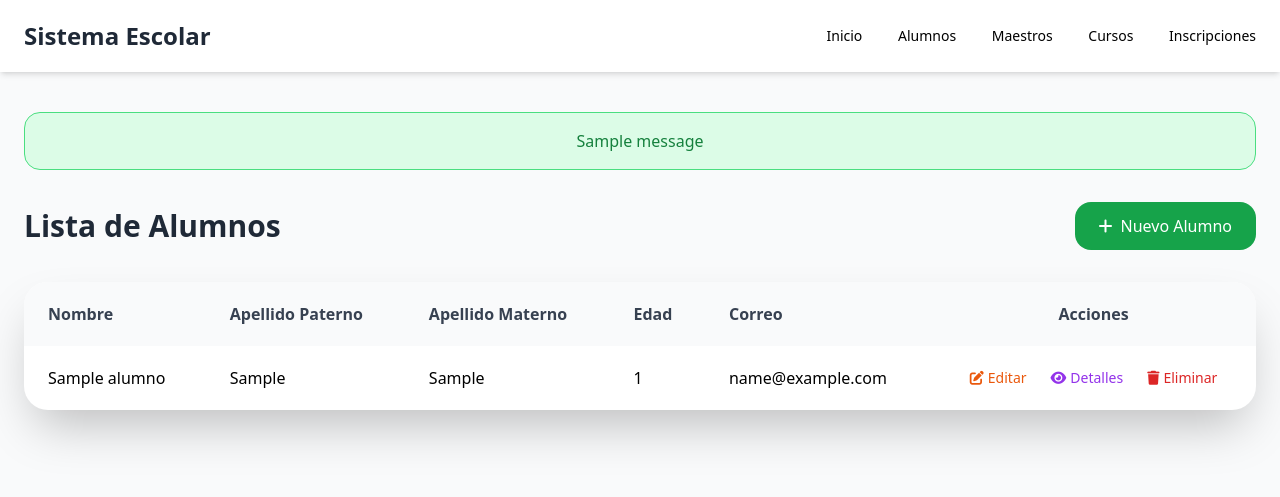
After one commit to sarahisilva512-byte/flaskBDICO801, a Flask app: page /Alumnos in a window 1280 px wide. The commit adds this page. Shown: the top 497 px of the page. Run offline with Flask 3, Linux system fonts and the light colour scheme; tables that the repository leaves empty hold one stand-in row (values such as "Sample post"); one stand-in notice (Sample message) is shown; some libraries are stand-ins or nearby versions.

Commit message:
Alumnos 10/04/26

```diff
--- a/app.py
+++ b/app.py
@@ -2,27 +2,43 @@ from flask import Flask, render_template, request, redirect, url_for, flash
 from flask_wtf.csrf import CSRFProtect
 from flask_migrate import Migrate
 from config import DevelopmentConfig
-
 from models import db, Alumnos, Maestros, Cursos
 import forms
 
+# Importar Blueprints
+from maestros.routes import maestros_bp
+from cursos.routes import cursos_bp
+from inscripciones.routes import inscripciones_bp
+
 app = Flask(__name__)
+
+# ==================== CONFIGURACIÓN DE BASE DE DATOS (SQLite) ====================
+import os
+basedir = os.path.abspath(os.path.dirname(__file__))
+app.config['SQLALCHEMY_DATABASE_URI'] = 'sqlite:///' + os.path.join(basedir, 'instance', 'escuela.db')
+app.config['SQLALCHEMY_TRACK_MODIFICATIONS'] = False
+# =============================================================================
+
 app.config.from_object(DevelopmentConfig)
 
 db.init_app(app)
 migrate = Migrate(app, db)
 csrf = CSRFProtect(app)
 
+app.register_blueprint(maestros_bp)
+app.register_blueprint(cursos_bp)
+app.register_blueprint(inscripciones_bp)
+
+# ========================== RUTAS ==========================
+
 @app.route("/")
+@app.route("/index")
 def index():
     return render_template("index.html")
 
-
-
-# ALUMNOS
-
-@app.route("/usuarios", methods=["GET", "POST"])
-def usuario():
+# ALUMNOS - Lista + Registro
+@app.route("/Alumnos", methods=["GET", "POST"])
+def alumnos():
     form = forms.UserForm(request.form)
 
     if request.method == 'POST' and form.validate():
@@ -35,81 +51,97 @@ def usuario():
         )
         db.session.add(nuevo)
         db.session.commit()
+        flash("Alumno guardado correctamente")
+        return redirect(url_for('alumnos'))
 
-        flash("Alumno guardado correctamente")
-        return redirect(url_for('usuario'))
-
-    lista = Alumnos.query.all()
-    return render_template('usuarios.html', form=form, alumnos=lista)
+    lista_alumnos = Alumnos.query.all()
+    return render_template("Alumnos.html", form=form, alumnos=lista_alumnos)
 
 
-# MAESTROS
+# MODIFICAR
 
-@app.route("/maestros", methods=["GET", "POST"])
-def maestros():
-    form = forms.MaestroForm(request.form)
+@app.route("/modificar", methods=["GET", "POST"])
+def modificar():
+    form = forms.UserForm(request.form)
+
+    if request.method == 'GET':
+        id_alumno = request.args.get('id')
+        if id_alumno:
+            alum = Alumnos.query.get_or_404(id_alumno)
+            form.id.data = alum.id
+            form.nombre.data = alum.nombre
+            form.apaterno.data = alum.apaterno
+            form.amaterno.data = alum.amaterno
+            form.edad.data = alum.edad
+            form.correo.data = alum.email
 
     if request.method == 'POST' and form.validate():
-        nuevo = Maestros(
-            matricula=form.matricula.data,
-            nombre=form.nombre.data,
-            apellidos=form.apellidos.data,
-            especialidad=form.especialidad.data,
-            email=form.correo.data
-        )
-        db.session.add(nuevo)
+        id_alumno = form.id.data
+        alum = Alumnos.query.get_or_404(id_alumno)
+
+        alum.nombre = form.nombre.data
+        alum.apaterno = form.apaterno.data
+        alum.amaterno = form.amaterno.data
+        alum.edad = form.edad.data
+        alum.email = form.correo.data
+
         db.session.commit()
+        flash("Alumno modificado correctamente")
+        return redirect(url_for('alumnos'))
 
-        flash("Maestro guardado correctamente")
-        return redirect(url_for('maestros'))
-
-    lista = Maestros.query.all()
-    return render_template('maestros.html', form=form, maestros=lista)
+    return render_template("modificar.html", form=form)
 
 
-# CURSOS
+# ELIMINAR
 
-@app.route("/cursos", methods=["GET", "POST"])
-def cursos():
+@app.route("/eliminar", methods=["GET", "POST"])
+def eliminar():
+    form = forms.UserForm(request.form)
+
+    if request.method == 'GET':
+        id_alumno = request.args.get('id')
+        if id_alumno:
+            alum = Alumnos.query.get_or_404(id_alumno)
+            form.id.data = alum.id
+            form.nombre.data = alum.nombre
+            form.apaterno.data = alum.apaterno
+            form.amaterno.data = alum.amaterno
+            form.edad.data = alum.edad
+            form.correo.data = alum.email
 
     if request.method == 'POST':
-        nombre = request.form.get('nombre')
-        maestro_id = request.form.get('maestro_id')
+        id_alumno = form.id.data
+        alum = Alumnos.query.get_or_404(id_alumno)
+        db.session.delete(alum)
+        db.session.commit()
+        flash("Alumno eliminado correctamente")
+        return redirect(url_for('alumnos'))
 
-        if nombre and maestro_id:
-            nuevo = Cursos(nombre=nombre, maestro_id=maestro_id)
-            db.session.add(nuevo)
-            db.session.commit()
-
-            flash("Curso creado correctamente")
-
-        return redirect(url_for('cursos'))
-
-    lista = Cursos.query.all()
-    maestros = Maestros.query.all()
-
-    return render_template('cursos.html', cursos=lista, maestros=maestros)
+    return render_template("eliminar.html", form=form)
 
 
 
-# CONSULTAS
+# DETALLES
 
-@app.route("/consultas/alumno/<int:id>/cursos")
-def cursos_de_alumno(id):
-    alumno = Alumnos.query.get_or_404(id)
-    return render_template("cursos_alumno.html", alumno=alumno)
+@app.route("/detalles", methods=["GET"])
+def detalles():
+    id_alumno = request.args.get('id')
+    if id_alumno:
+        alum = Alumnos.query.get_or_404(id_alumno)
+        return render_template("detalles.html",
+                               id=alum.id,
+                               nombre=alum.nombre,
+                               apaterno=alum.apaterno,
+                               amaterno=alum.amaterno,
+                               edad=alum.edad,
+                               email=alum.email)
+    return redirect(url_for('alumnos'))
 
 
-@app.route("/consultas/curso/<int:id>/alumnos")
-def alumnos_de_curso(id):
-    curso = Cursos.query.get_or_404(id)
-    return render_template("alumnos_curso.html", curso=curso)
-
-
+# ========================== EJECUCIÓN ==========================
 if __name__ == '__main__':
     csrf.init_app(app)
-
     with app.app_context():
         db.create_all()
-
+        print(f"Base de datos inicializada en: {app.config['SQLALCHEMY_DATABASE_URI']}")
     app.run(debug=True)
--- /dev/null
+++ b/templates/Alumnos.html
@@ -0,0 +1,100 @@
+{% extends "layout.html" %}
+{% import "_macros.html" as macros %}
+
+{% block content %}
+
+<div class="max-w-7xl mx-auto">
+    <div class="flex justify-between items-center mb-8">
+        <h1 class="text-3xl font-bold text-gray-800">Lista de Alumnos</h1>
+
+        <button onclick="toggleForm()"
+                class="bg-green-600 hover:bg-green-700 text-white px-6 py-3 rounded-2xl font-medium flex items-center gap-2 transition-all">
+            <i class="fas fa-plus"></i> Nuevo Alumno
+        </button>
+    </div>
+
+    <!-- Tabla de Alumnos -->
+    <div class="bg-white shadow-2xl rounded-3xl overflow-hidden mb-12">
+        <table class="w-full">
+            <thead class="bg-gray-50">
+                <tr>
+                    <th class="px-6 py-5 text-left font-semibold text-gray-700">Nombre</th>
+                    <th class="px-6 py-5 text-left font-semibold text-gray-700">Apellido Paterno</th>
+                    <th class="px-6 py-5 text-left font-semibold text-gray-700">Apellido Materno</th>
+                    <th class="px-6 py-5 text-left font-semibold text-gray-700">Edad</th>
+                    <th class="px-6 py-5 text-left font-semibold text-gray-700">Correo</th>
+                    <th class="px-6 py-5 text-center font-semibold text-gray-700">Acciones</th>
+                </tr>
+            </thead>
+            <tbody class="divide-y">
+                {% for alum in alumnos %}
+                <tr class="hover:bg-gray-50 transition-colors">
+                    <td class="px-6 py-5">{{ alum.nombre }}</td>
+                    <td class="px-6 py-5">{{ alum.apaterno }}</td>
+                    <td class="px-6 py-5">{{ alum.amaterno or '-' }}</td>
+                    <td class="px-6 py-5">{{ alum.edad }}</td>
+                    <td class="px-6 py-5">{{ alum.email }}</td>
+                    <td class="px-6 py-5 text-center">
+                        <div class="flex justify-center gap-6 text-sm">
+                            <a href="{{ url_for('modificar') }}?id={{ alum.id }}"
+                               class="text-orange-600 hover:text-orange-700 flex items-center gap-1 transition-colors">
+                                <i class="fas fa-edit"></i> Editar
+                            </a>
+                            <a href="{{ url_for('detalles') }}?id={{ alum.id }}"
+                               class="text-purple-600 hover:text-purple-700 flex items-center gap-1 transition-colors">
+                                <i class="fas fa-eye"></i> Detalles
+                            </a>
+                            <a href="{{ url_for('eliminar') }}?id={{ alum.id }}"
+                               class="text-red-600 hover:text-red-700 flex items-center gap-1 transition-colors"
+                               onclick="return confirm('¿Eliminar este alumno?')">
+                                <i class="fas fa-trash"></i> Eliminar
+                            </a>
+                        </div>
+                    </td>
+                </tr>
+                {% else %}
+                <tr>
+                    <td colspan="6" class="py-16 text-center text-gray-500">
+                        No hay alumnos registrados aún.
+                    </td>
+                </tr>
+                {% endfor %}
+            </tbody>
+        </table>
+    </div>
+
+    <!-- Formulario Nuevo Alumno (oculto) -->
+    <div id="formulario" class="hidden max-w-lg mx-auto bg-white shadow-2xl rounded-3xl p-10">
+        <h2 class="text-3xl font-bold text-gray-800 mb-10 text-center">Registrar Nuevo Alumno</h2>
+
+        <form action="" method="POST" novalidate>
+            {{ form.csrf_token }}
+
+            {{ macros.campoNuevo(form.nombre) }}
+            {{ macros.campoNuevo(form.apaterno) }}
+            {{ macros.campoNuevo(form.amaterno) }}
+            {{ macros.campoNuevo(form.edad) }}
+            {{ macros.campoNuevo(form.correo) }}
+
+            <div class="flex gap-4 mt-12">
+                <button type="submit"
+                        class="flex-1 bg-blue-600 hover:bg-blue-700 text-white font-semibold py-4 rounded-2xl transition-all">
+                    Guardar Alumno
+                </button>
+                <button type="button" onclick="toggleForm()"
+                        class="flex-1 bg-gray-500 hover:bg-gray-600 text-white font-semibold py-4 rounded-2xl transition-all">
+                    Cancelar
+                </button>
+            </div>
+        </form>
+    </div>
+</div>
+
+<script>
+function toggleForm() {
+    const form = document.getElementById('formulario');
+    form.style.display = (form.style.display === 'block') ? 'none' : 'block';
+}
+</script>
+
+{% endblock %}
--- a/templates/_macros.html
+++ b/templates/_macros.html
@@ -1,19 +1,23 @@
 {% macro campoNuevo(field) %}
-
-<div>
-    <label class="block text-sm font-medium text-gray-700">
+<div class="mb-6">
+    <label class="block text-sm font-medium text-gray-700 mb-2">
         {{ field.label }}
     </label>
 
-    {{ field(class="mt-1 p-2 w-full border rounded") }}
+    {{ field(class="w-full px-4 py-3.5 border border-gray-300 rounded-2xl
+                    focus:ring-2 focus:ring-blue-500 focus:border-transparent
+                    outline-none transition-all text-gray-700",
+             placeholder=field.label.text if field.label.text else "") }}
 
     {% if field.errors %}
-    <ul class="text-red-500 text-sm">
+    <ul class="mt-2 text-red-500 text-sm space-y-1">
         {% for error in field.errors %}
-            <li>{{ error }}</li>
+            <li class="flex items-center gap-1">
+                <i class="fas fa-exclamation-circle text-xs"></i>
+                {{ error }}
+            </li>
         {% endfor %}
     </ul>
     {% endif %}
 </div>
-
 {% endmacro %}
--- a/templates/layout.html
+++ b/templates/layout.html
@@ -4,29 +4,45 @@
     <meta charset="UTF-8">
     <meta name="viewport" content="width=device-width, initial-scale=1.0">
     <title>Sistema Escolar</title>
+    <script src="https://cdn.tailwindcss.com"></script>
+    <link rel="stylesheet" href="https://cdnjs.cloudflare.com/ajax/libs/font-awesome/6.5.0/css/all.min.css">
+</head>
+<body class="bg-gray-50 font-sans">
 
-    <script src="https://cdn.tailwindcss.com"></script>
-</head>
+    <!-- Navbar -->
 
-<body class="bg-gray-100">
+    <nav class="bg-white shadow-md sticky top-0 z-50">
+        <div class="max-w-7xl mx-auto px-6 py-5 flex justify-between items-center">
+            <h1 class="text-2xl font-bold text-gray-800 flex items-center gap-3">
+                Sistema Escolar
+            </h1>
 
-    <!-- NAVBAR -->
-    <nav class="bg-white shadow-md">
-        <div class="max-w-7xl mx-auto px-6 py-4 flex justify-between items-center">
-
-            <h1 class="text-xl font-bold">Sistema Escolar</h1>
-
-            <div class="space-x-6">
-                <a href="{{ url_for('index') }}" class="hover:text-blue-600">Inicio</a>
-                <a href="{{ url_for('usuario') }}" class="hover:text-blue-600">Alumnos</a>
-                <a href="{{ url_for('maestros') }}" class="hover:text-blue-600">Maestros</a>
-                <a href="{{ url_for('cursos') }}" class="hover:text-blue-600">Cursos</a>
+            <div class="space-x-8 text-sm font-medium">
+                <a href="{{ url_for('index') }}" class="hover:text-blue-600 transition-colors">Inicio</a>
+                <a href="{{ url_for('alumnos') }}" class="hover:text-blue-600 transition-colors">Alumnos</a>
+                <a href="{{ url_for('maestros.maestros') }}" class="hover:text-blue-600 transition-colors">Maestros</a>
+                <a href="{{ url_for('cursos.cursos') }}" class="hover:text-blue-600 transition-colors">Cursos</a>
+                <a href="{{ url_for('inscripciones.inscripciones') }}" class="hover:text-blue-600 transition-colors">Inscripciones</a>
             </div>
         </div>
     </nav>
 
-    <div class="max-w-6xl mx-auto mt-10">
+    <!-- Contenido principal -->
+    <div class="max-w-7xl mx-auto px-6 py-10">
+
+        <!-- Mensajes Flash -->
+        {% with messages = get_flashed_messages() %}
+            {% if messages %}
+                {% for message in messages %}
+                    <div class="mb-8 bg-green-100 border border-green-400 text-green-700 px-6 py-4 rounded-2xl text-center">
+                        {{ message }}
+                    </div>
+                {% endfor %}
+            {% endif %}
+        {% endwith %}
+
         {% block content %}{% endblock %}
+
     </div>
 
 </body>
```
Also changed, not shown: templates/detalles.html (added, +49 -0 lines), templates/eliminar.html (added, +44 -0 lines), templates/index.html (+59 -17 lines), templates/modificar.html (added, +32 -0 lines), templates/nuevo.html (added, +31 -0 lines).
